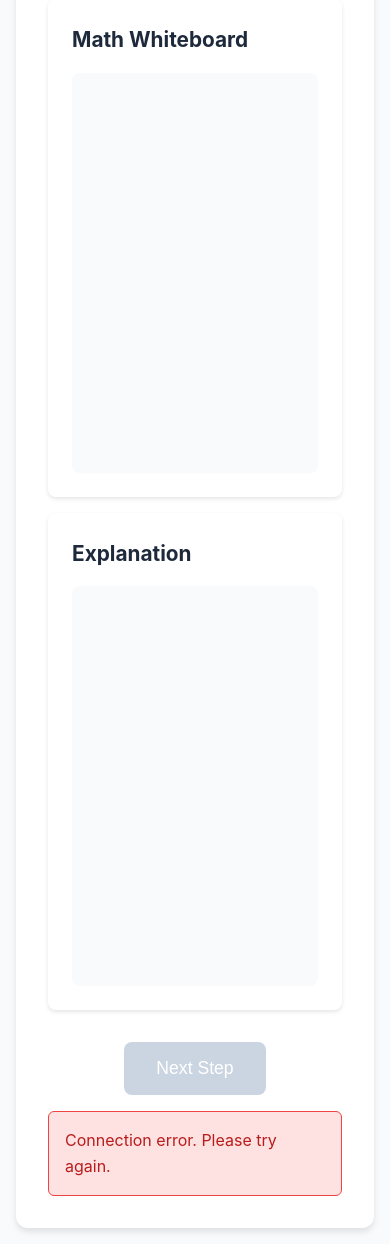
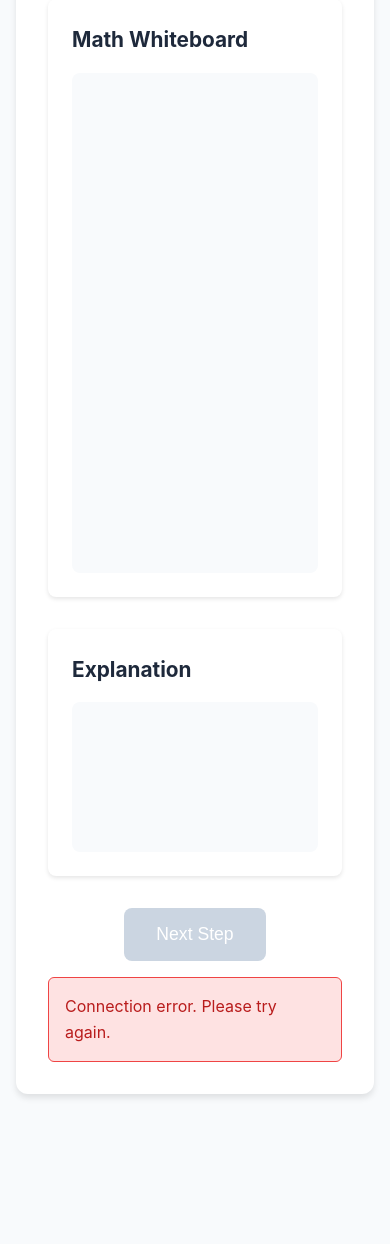
Before and after one commit to seantauber/mathboard, a Flask app: page / in a window 390 px wide. Shown: the part 879-2123 px from the top of the page. After the commit the page ends 1977 px from the top, so only its background shows below. Run offline with Flask 3, Linux system fonts and the light colour scheme; some libraries are stand-ins or nearby versions.

Commit message:
UI changes

```diff
--- a/static/css/styles.css
+++ b/static/css/styles.css
@@ -178,8 +178,8 @@ body {
 }
 
 .display-container {
-    display: grid;
-    grid-template-columns: 1fr 1fr;
+    display: flex;
+    flex-direction: column;
     gap: 2rem;
     margin-bottom: 1.5rem;
 }
@@ -190,6 +190,7 @@ body {
     border-radius: 8px;
     padding: 1.5rem;
     box-shadow: 0 2px 4px var(--shadow-color);
+    width: 100%;
 }
 
 .math-display-section h2,
@@ -200,7 +201,7 @@ body {
 }
 
 .math-whiteboard {
-    min-height: 400px;
+    min-height: 500px;
     background: var(--background-color);
     border-radius: 8px;
     padding: 1.5rem;
@@ -217,7 +218,7 @@ body {
 }
 
 .explanation-content {
-    min-height: 400px;
+    height: 150px;
     background: var(--background-color);
     border-radius: 8px;
     padding: 1.5rem;
@@ -336,9 +337,4 @@ body {
     .math-symbols {
         justify-content: center;
     }
-
-    .display-container {
-        grid-template-columns: 1fr;
-        gap: 1rem;
-    }
 }
```
